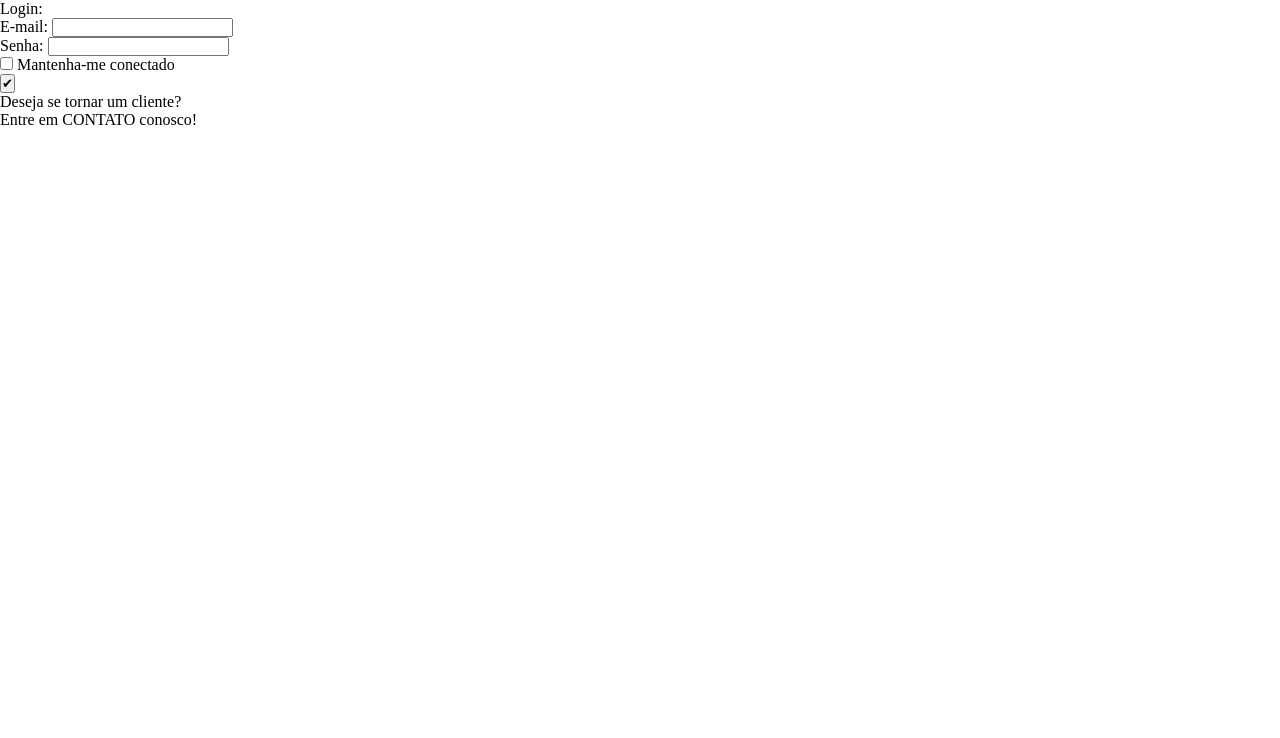
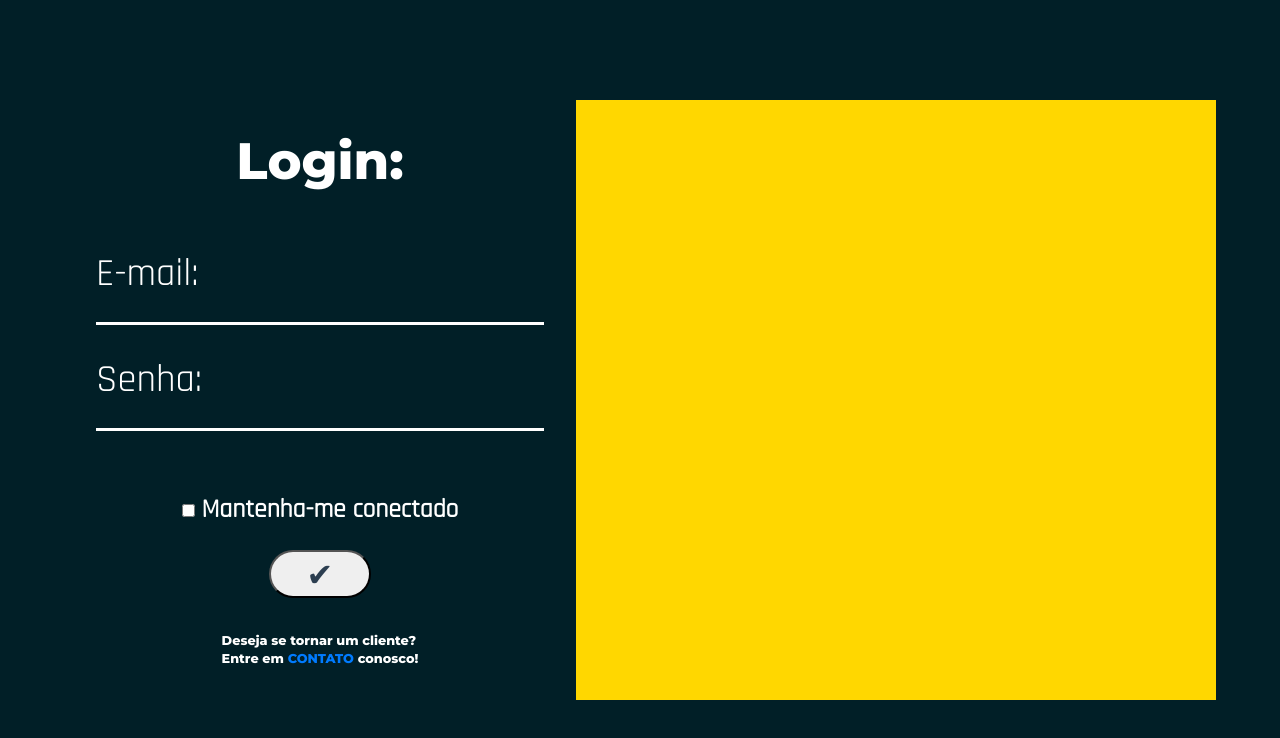
Before and after one commit to matheussaldanha22/Opticar, a plain HTML site: page public/login.html in a window 1280 px wide. Drawn offline with Linux system fonts and the light colour scheme.

Commit message:
Formulário para pc finalizado

```diff
--- a/public/assets/styles/login.css
+++ b/public/assets/styles/login.css
@@ -59,6 +59,7 @@
         height: 10vh;
         flex-direction: row;
         align-self: center;
+        justify-content: center;
     }
 
     .span-login {
@@ -68,6 +69,7 @@
         width: fit-content;
         height: fit-content;
         align-self: center;
+        text-align: center;
     }
 
     .upper-box {
@@ -158,9 +160,179 @@
         width: 35vw;
         font-family: 'Montserrat-b';
         font-size: 10vw;
-        color: #011F27;
+        color: #2C3E50;
         border-radius: 30vw;
         align-self: center;
     }
 
 }
+
+@media (min-width:702px) {
+
+    .main-login {
+        background-color: #011F27;
+        display: flex;
+        flex-direction: column;
+        width: 100vw;
+        height: 100vh;
+        align-content: center;
+        align-self: center;
+        align-items: center;
+        justify-content: center;
+    }
+
+    .container-login {
+        display: flex;
+        flex-direction: row;
+        flex-wrap: wrap;
+        width: 90vw;
+        height: 75vh;
+        align-content: space-evenly;
+        align-self: center;
+        justify-self: center;
+    }
+
+    .left-container {
+        /* background-color: aqua; */
+        display: flex;
+        flex-direction: column;
+        flex-wrap: wrap;
+        width: 40vw;
+        height: 75vh;
+        align-content: space-evenly;
+        align-self: center;
+        justify-self: center;
+    }
+
+    .left-box {
+        /* background-color: aliceblue; */
+        width: 38vw;
+        height: 75vh;
+
+    }
+
+    .right-container {
+        background-color: gold;
+        display: flex;
+        flex-direction: column;
+        width: 50vw;
+        height: 75vh;
+    }
+
+    .header-login {
+        display: flex;
+        height: 15vh;
+        width: 38vw;
+        flex-direction: row;
+        align-self: center;
+        justify-content: center;
+    }
+
+    .span-login {
+        font-family: 'Montserrat-b';
+        font-size: 4vw;
+        color: white;
+        width: fit-content;
+        height: fit-content;
+        align-self: center;
+        text-align: center;
+    }
+
+    .upper-box {
+        display: flex;
+        flex-direction: column;
+        flex-wrap: wrap;
+        height: 30vh;
+        width: 35vw;
+        align-self: center;
+        justify-self: center;
+    }
+
+    .box-email, .box-senha {
+        display: flex;
+        flex-direction: column;
+        justify-self: center;
+        height: 10vh;
+        width: 35vw;
+        justify-content: center;
+    }
+
+    .span-label_login {
+        font-family: 'Rajdhani';
+        font-size: 3vw;
+        font-weight: normal;
+        color: white;
+    }
+
+    .div-input {
+        display: flex;
+        flex-direction: column;
+        flex-wrap: wrap;
+        height: 30vh;
+        width: 35vw;
+        justify-content: space-evenly;
+
+    }
+
+    .div-input input {
+        border: none;
+        border-bottom: solid white;
+        background-color: #011F27;
+        font-family: 'Montserrat';
+        font-size: 1.5vw;
+        font-weight: lighter;
+        color: white;
+    }
+
+    .bottom-box {
+        display: flex;
+        flex-direction: column;
+        height: 30vh;
+    }
+
+    .bottom{
+        display: flex;
+        height: 100vh;
+        width: 35vw;
+        flex-direction: column;
+        align-self: center;
+        align-items: center;
+        justify-content: space-evenly;
+    }
+
+    .div-texto {
+        height: 3vh;
+        font-family: 'Rajdhani';
+        font-size: 2vw;
+        font-weight: bold;
+        color: white;
+        align-self: center;
+    }
+
+    .btn-entrar {
+        height: 6vh;
+        width: 8vw;
+        font-family: 'Montserrat-b';
+        font-size: 2.5vw;
+        color: #2C3E50;
+        border-radius: 30vw;
+        align-self: center;
+    }
+
+    .span-contatoLogin {
+        font-family: 'Montserrat-b';
+        font-size: 1vw;
+        color: white;
+        width: fit-content;
+        height: fit-content;
+        justify-self: center;
+        align-self: center;
+        text-align: center;
+    }
+
+    .palavraContato {
+        color: #007BFF;
+    }
+
+
+}
--- a/public/login.html
+++ b/public/login.html
@@ -12,6 +12,9 @@
     <main class="main-login">
 
         <div class="container-login">
+            <div class="left-container">
+                <div class="left-box">
+
                     <div class="header-login">
                         <span class="span-login">Login:</span>
                     </div>
@@ -46,6 +49,15 @@
                         </div>
                     </div>
                 </div>
+                <div class="right-container">
+                    <div class="container-imagem">
+                        <div class="box-logo"></div>
+                        <div class="box-nomeEmpresa"></div>
+                    </div>
+                </div>
+            </div>
+        </div>
+
 
     </main>
 
```
Lines whose indentation alone changed are shown as unchanged.
